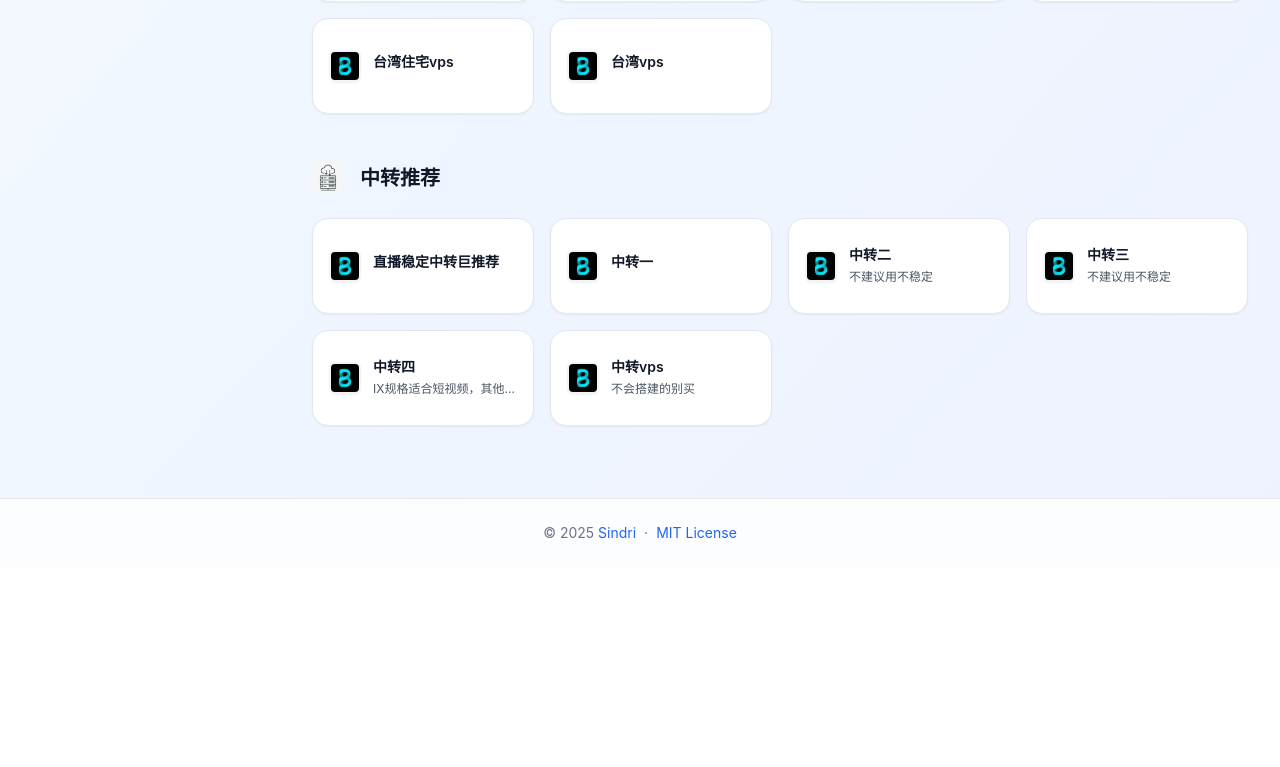
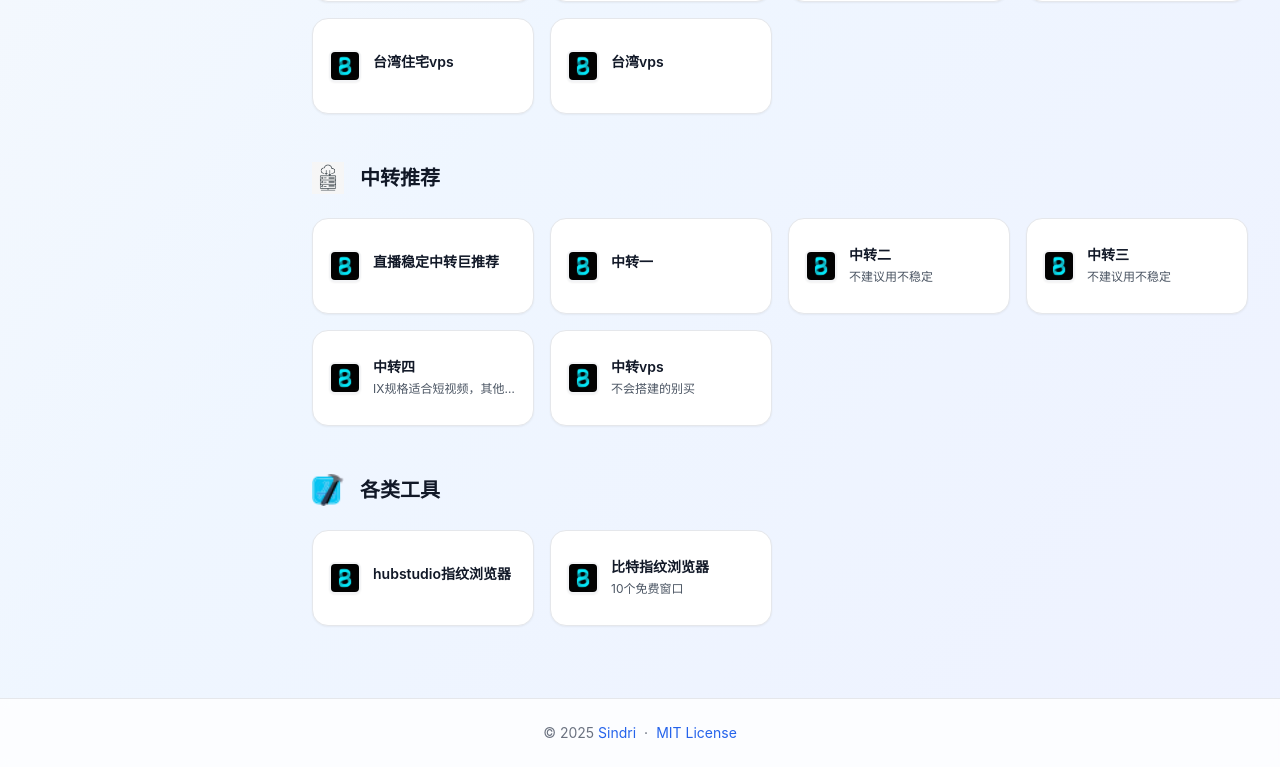
Before and after one commit to h1151449095/xhd111, a React (Vite) app: page / in a window 1280 px wide. Shown: the part 887-1654 px from the top of the page. Before the commit the page ends 1454 px from the top, so only its background shows below. Built offline with nearby package versions, Linux system fonts and the light colour scheme.

Commit message:
🔧 Auto-update website config via EdgeOne Functions

```diff
--- a/src/websiteData.js
+++ b/src/websiteData.js
@@ -1,4 +1,4 @@
-// 网站数据 - 通过管理后台更新于 2026/2/1 10:24:46
+// 网站数据 - 通过管理后台更新于 2026/2/1 10:34:49
 
 // 站点配置
 export const siteConfig = {
@@ -272,6 +272,24 @@ export const websiteData = [
     "category": "category_1769912444386",
     "tags": [],
     "icon": "https://icon.nbvil.com/favicon?url=my.niihost.com"
+  },
+  {
+    "id": 1769912745862,
+    "name": "hubstudio指纹浏览器",
+    "description": "",
+    "url": "http://suo.im/aLOIU",
+    "category": "category_1769912685301",
+    "tags": [],
+    "icon": "https://icon.nbvil.com/favicon?url=suo.im"
+  },
+  {
+    "id": 1769913268723,
+    "name": "比特指纹浏览器",
+    "description": "10个免费窗口",
+    "url": "https://www.bitbrowser.cn/download",
+    "category": "category_1769912685301",
+    "tags": [],
+    "icon": "https://icon.nbvil.com/favicon?url=www.bitbrowser.cn"
   }
 ];
 
```
